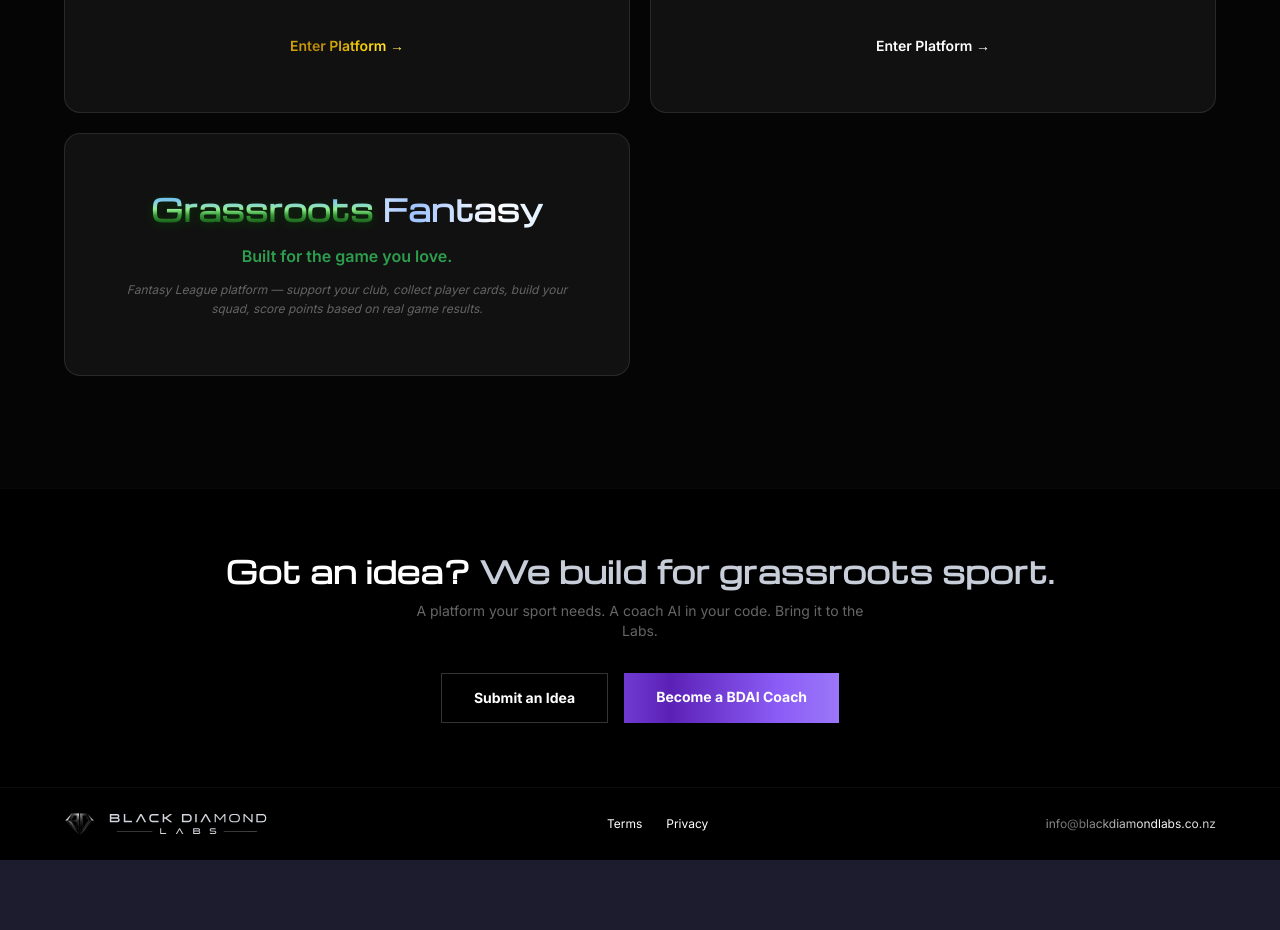
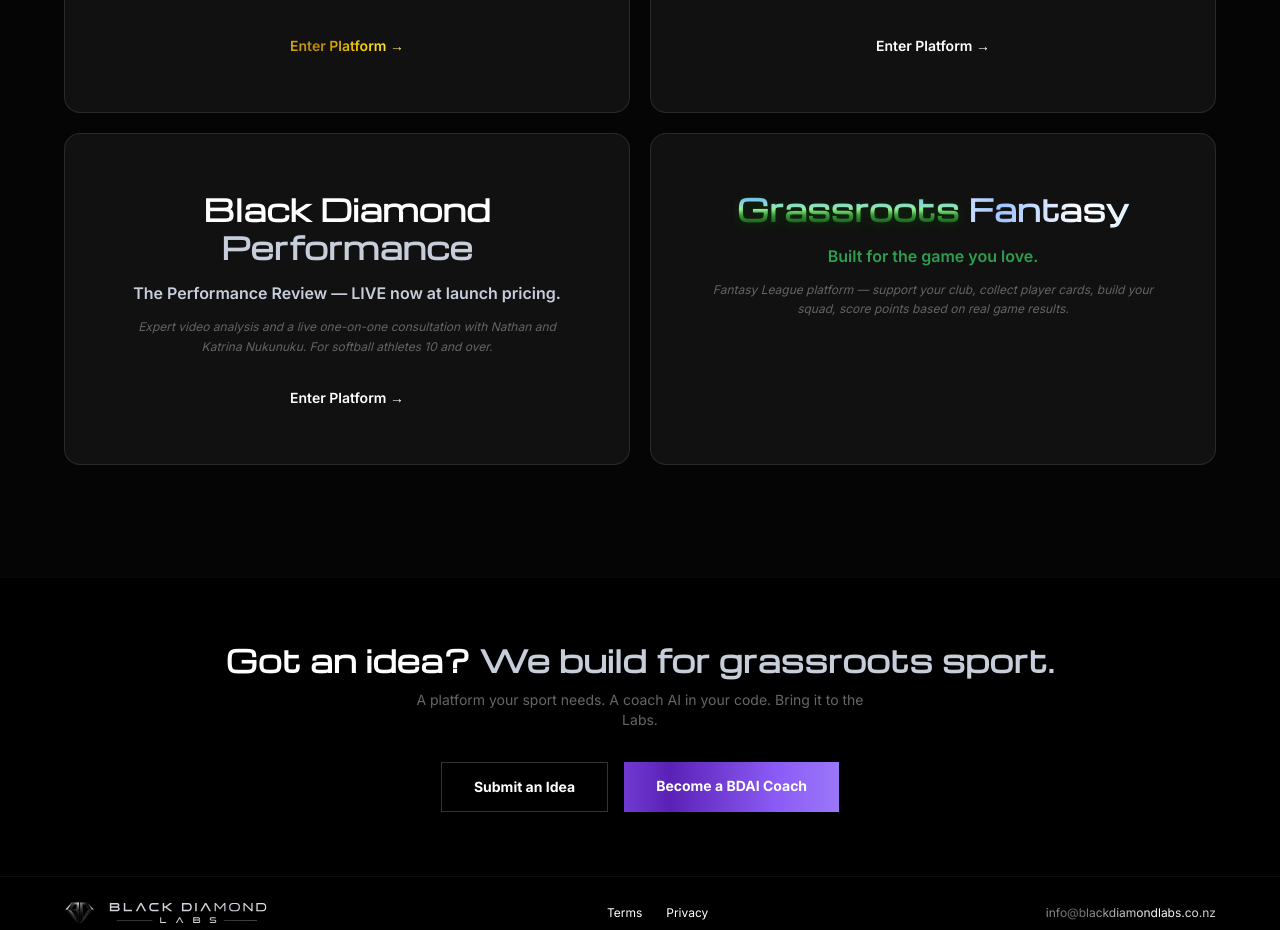
Before and after one commit to N8Nuks/blackdiamondlabs, a Next.js app: page / in a window 1280 px wide. Shown: the part 1420-2350 px from the top of the page. Before the commit the page ends 2280 px from the top, so only its background shows below. Built offline with nearby package versions, Linux system fonts and the light colour scheme.

Commit message:
Homepage: BDP brand card

```diff
--- a/app/page.tsx
+++ b/app/page.tsx
@@ -224,6 +224,18 @@
                 larger={true}
               />
               <BrandCard
+                name="Black Diamond Performance"
+                nameSplit={{ first: "Black Diamond ", second: "Performance", secondColor: "#C7CEDA" }}
+                tagline="The Performance Review — LIVE now at launch pricing."
+                taglineStyle={{ color: "#C7CEDA" }}
+                description="Expert video analysis and a live one-on-one consultation with Nathan and Katrina Nukunuku. For softball athletes 10 and over."
+                href="/performance"
+                status="live"
+                accentColor="#C7CEDA"
+                hideEdition={true}
+                larger={true}
+              />
+              <BrandCard
                 name="Grassroots Fantasy"
                 description="Fantasy League platform — support your club, collect player cards, build your squad, score points based on real game results."
                 hideLink
```
